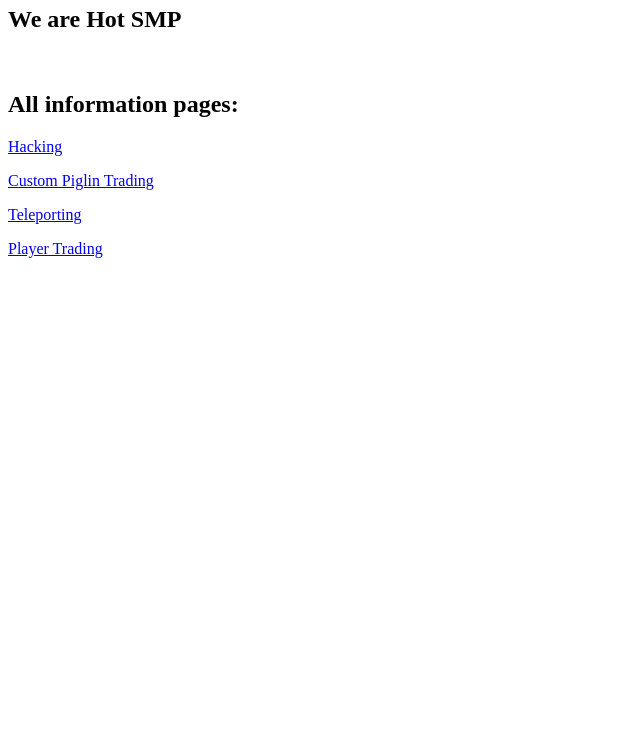
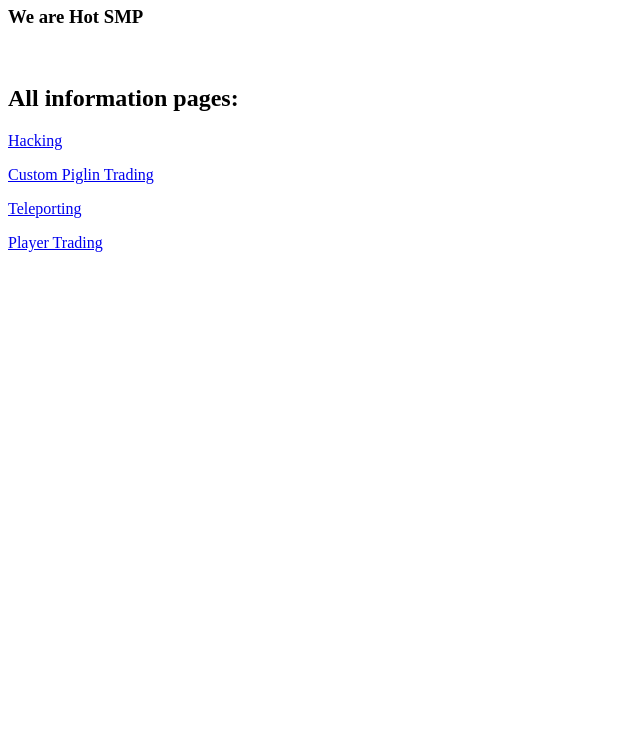
Before and after one commit to quinnyboy04/wahSMP, a plain HTML site: page index.html in a window 1280 px wide. Shown: the part 60-800 px from the top of the page, without its empty margins (0-640 px from the left). Drawn offline with Linux system fonts and the light colour scheme.

Commit message:
Update index.html

```diff
--- a/index.html
+++ b/index.html
@@ -1,5 +1,5 @@
 <h1>wahSMP</h1>
-<h2>We are Hot SMP</h2>
+<h3>We are Hot SMP</h3>
 <p>&nbsp;</p>
 <h2>All information pages:</h2>
 <p><a href="https://quinnyboy04.github.io/wahSMP/hax.html">Hacking</a></p>
```
